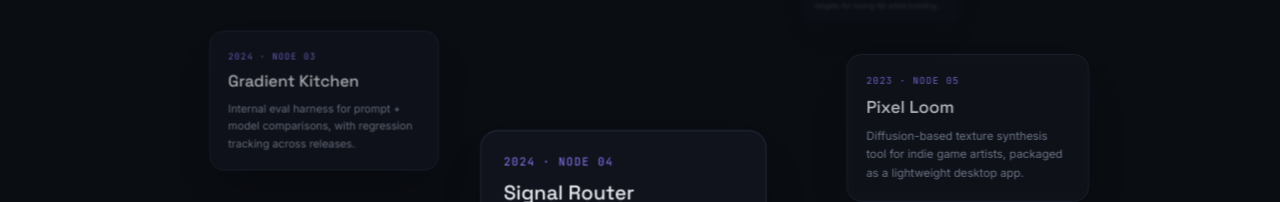
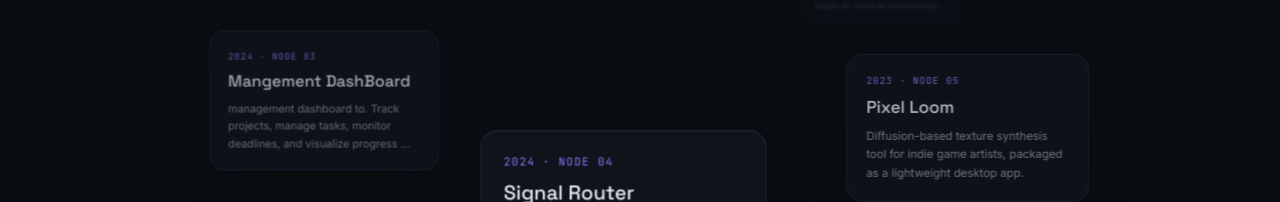
Before and after one commit to analystmodikwe/Personal-Portfolio, a React (Vite) app in the folder portfolio/: page / in a window 1280 px wide. Shown: the part 2761-2963 px from the top of the page. Built offline with nearby package versions, Linux system fonts and the light colour scheme; the HTML template or start-up script is replaced by a standard one.

Commit message:
adding dash

```diff
--- a/portfolio/src/data/projects.ts
+++ b/portfolio/src/data/projects.ts
@@ -43,14 +43,15 @@ export const projects: Project[] = [
   },
   {
     id: "proj-03",
-    title: "Gradient Kitchen",
+    title: "Mangement DashBoard",
     summary:
-      "Internal eval harness for prompt + model comparisons, with regression tracking across releases.",
-    stack: ["React", "Node", "Postgres", "OpenAI API"],
+      " management dashboard to. Track projects, manage tasks, monitor deadlines, and visualize progress — all in a fast, responsive UI.",
+    stack: ["React", "TypeScript", "Vite", "Tailwind CSS"],
     year: "2024",
-    metric: "3x faster eval cycle",
-    href: "#",
-    repo: "#",
+    // metric: "3x faster eval cycle",
+    href: "https://claude-project-management-dashboard-mu.vercel.app/",
+    repo: "https://github.com/analystmodikwe/company-project2-project-management-dashboard.git",
+    image: "/projects/dashbord.png"
   },
   {
     id: "proj-04",
```
